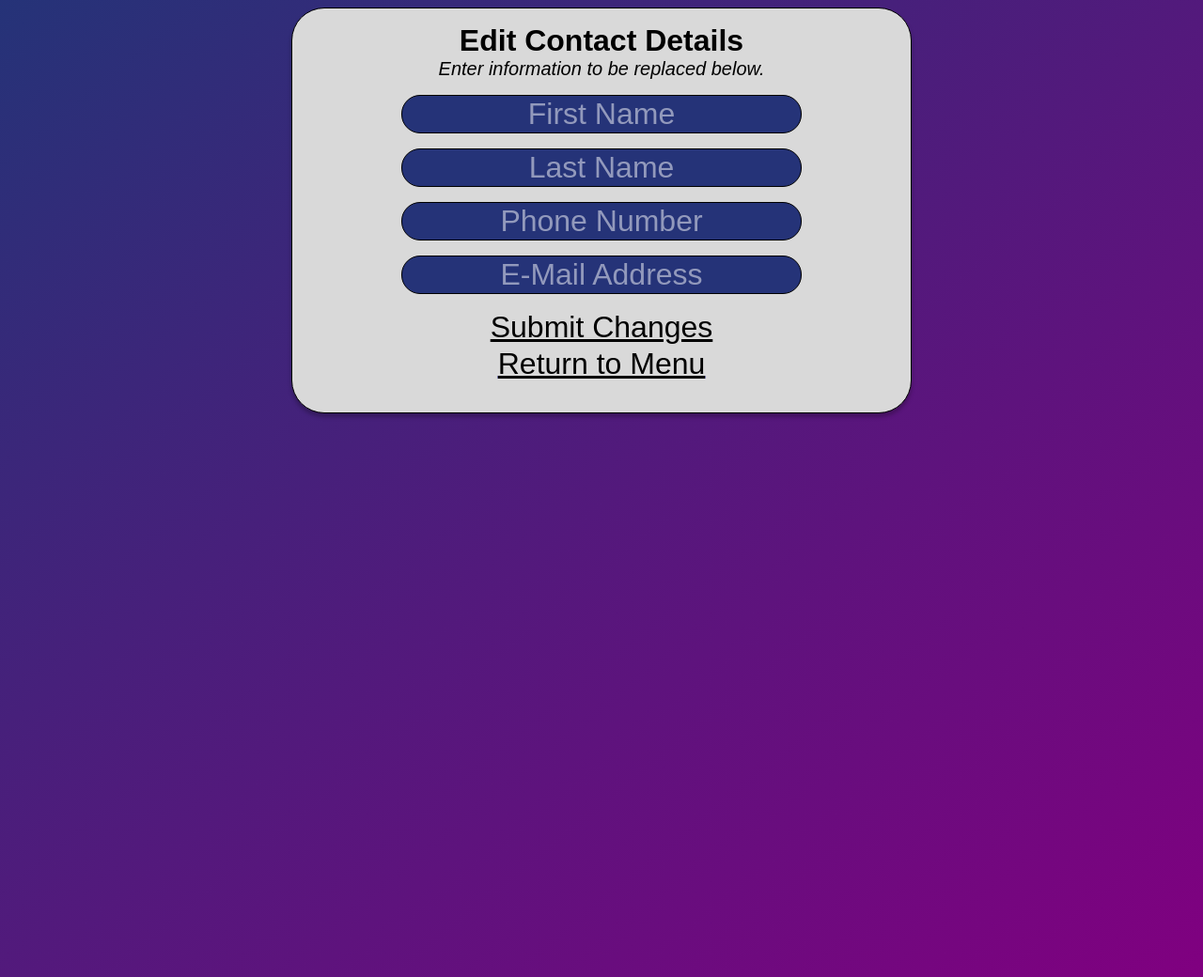
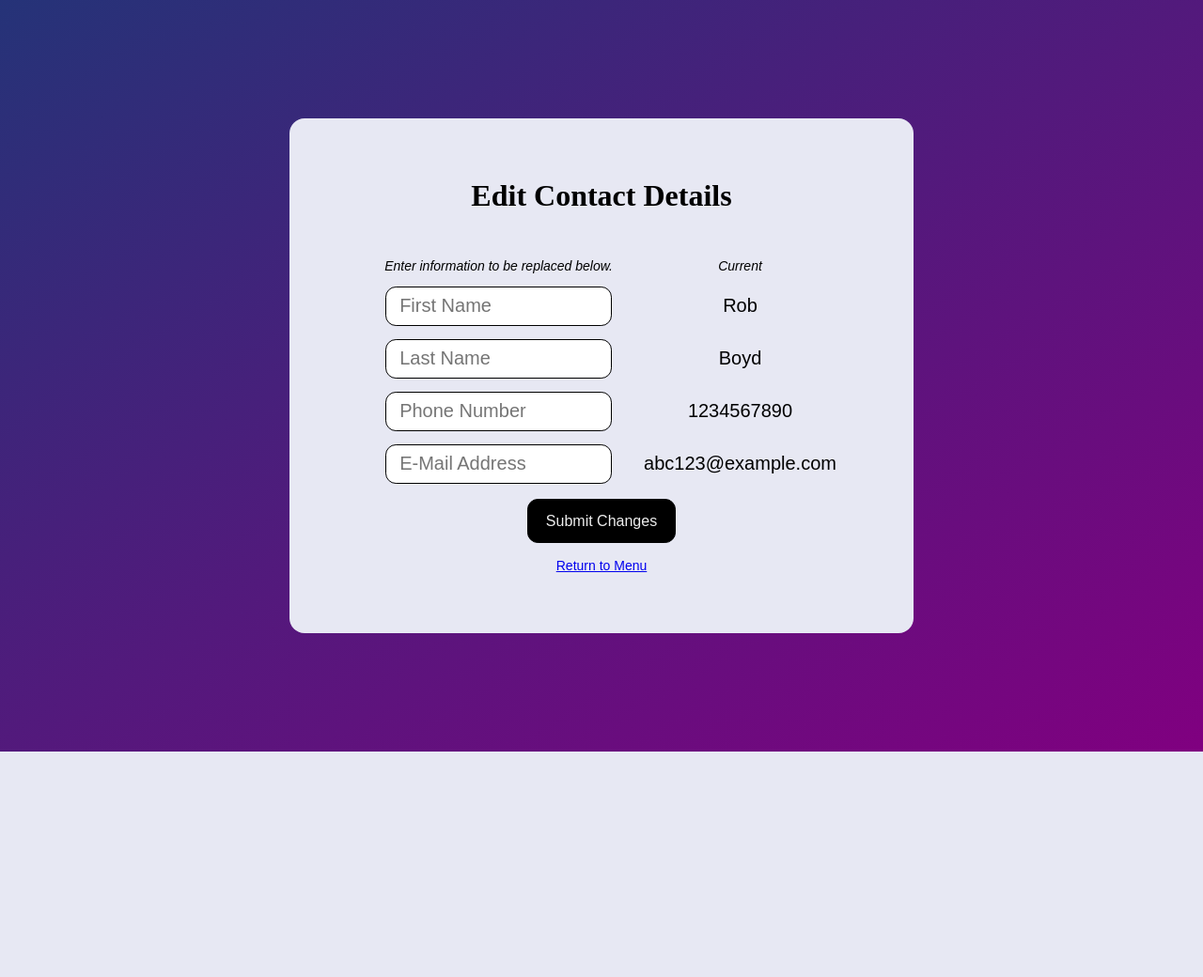
Before and after one commit to rob-3/cop4331-lamp-project, a PHP site: page /EditContact.html in a window 1280 px wide. Shown: the whole page at 94% size. After the commit the page ends 800 px from the top, so only its background shows below. Run offline with PHP 8.4, Linux system fonts and the light colour scheme.

Commit message:
Design EditContact page

```diff
--- a/EditContact.html
+++ b/EditContact.html
@@ -1,32 +1,30 @@
 <!DOCTYPE html>
-<html>
+<html lang="en">
 
 <head>
     <title>Edit Contact</title>
     <link href="https://fonts.googleapis.com/css?family=Inter&display=swap" rel="stylesheet" />
     <link rel="stylesheet" href="css/EditContact.css">
-    <script type="text/javascript" src="js/code.js"></script>
 </head>
 
 <body>
-    <div class="v2_32">
-        <div class="form_holder">
-            <br>
+    <div class="container">
+        <div class="squarebg">
             <h1>Edit Contact Details</h1>
-            <span class="Details"><em>Enter information to be replaced below.</em></span>
-            <br>
-            <input type="text" id="firstName" placeholder="First Name" required>
-            <br>
-            <input type="text" id="lastName" placeholder="Last Name" required>
-            <br>
-            <input type="text" id="phoneNumber" placeholder="Phone Number" required>
-            <br>
-            <input type="email" id="contactEmail" placeholder="E-Mail Address" required>
-            <br>
-            <button type="button" class="editContact" onclick="editContact()">Submit Changes</button>
-            <a href="LandingPage.html">
-                <button type="button" class="menuReturn">Return to Menu</button>
-            </a>
+                <div class="two-column-layout">
+                    <em id="leftHeader">Enter information to be replaced below.</em>
+                    <input class="inputbox" type="text" id="firstName" placeholder="First Name" required>
+                    <input class="inputbox" type="text" id="lastName" placeholder="Last Name" required>
+                    <input class="inputbox" type="text" id="phoneNumber" placeholder="Phone Number" required>
+                    <input class="inputbox" type="email" id="contactEmail" placeholder="E-Mail Address" required>
+                    <em id="rightHeader">Current</em>
+                    <div class="current" id="currentFirstname">Rob</div>
+                    <div class="current" id="currentLastname">Boyd</div>
+                    <div class="current" id="currentPhone">1234567890</div>
+                    <div class="current" id="currentEmail">abc123@example.com</div>
+                </div>
+                <button type="button" class="submitChanges" onclick="console.log('hi')">Submit Changes</button>
+                <a class="editContact" href="LandingPage.html">Return to Menu</a>
         </div>
     </div>
 </body>
--- a/css/EditContact.css
+++ b/css/EditContact.css
@@ -1,134 +1,158 @@
-body {
-    font-size: 14px;
-    background-image: linear-gradient(to bottom right, rgb(37,51,120), purple);
+* {
+  padding: 0;
+  margin: 0;
 }
 
-.v2_32 {
-    margin: auto;
-    display: block;
+html {
   width: 100%;
-    height: 1024px;
-    background: transparent;
-    position: relative;
-    overflow: hidden;
-}
-
-.form_holder {
-    width: 658px;
-    height: 430px;
-    background: rgba(217, 217, 217, 1);
-    position: relative;
-    margin: auto;
-    display: block;
-    border: 1px solid rgba(0, 0, 0, 1);
-    border-radius: 35px;
-    box-shadow: 0px 4px 4px rgba(0, 0, 0, 0.25);
-    overflow: hidden;
+  height: 100%;
+  font-family: Ubuntu, sans-serif;
 }
 
 h1 {
-    margin: auto;
-    display: block;
-    width: 407px;
-    color: rgba(0, 0, 0, 1);
-    position: relative;
-    font-family: Ubuntu, sans-serif;
+    font-size: 32px;
+    font-family: Ubuntu;
     font-weight: Regular;
-    font-size: 32px;
-    text-align: center;
+    margin-bottom: 1rem;
 }
 
-.Details {
-    margin: auto;
-    display: block;
-    width: 407px;
-    color: rgba(0, 0, 0, 1);
-    position: relative;
-    font-family: Ubuntu, sans-serif;
-    font-weight: Regular;
-    font-size: 20px;
-    text-align: center;
-    text-decoration: italic;
+
+body {
+  width: 100%;
+  height: 100%;
+  font-size: 14px;
+  background-image: linear-gradient(to bottom right, rgb(37, 51, 120), purple);
 }
 
-.Details {
-    margin: auto;
-    display: block;
-    width: 407px;
-    color: rgba(0, 0, 0, 1);
-    position: relative;
-    font-family: Ubuntu, sans-serif;
-    font-weight: Regular;
-    font-size: 20px;
-    text-align: center;
+.container {
+  width: 100%;
+  height: 100%;
+  display: grid;
+  place-items: center;
 }
 
-::placeholder {
-    font-size: 32px;
-    font-family: Ubuntu, sans-serif;
-    text-align: center;
-    color: white;
-    opacity: 0.5;
+.squarebg {
+  width: min(95%, 600px);
+  padding: 4rem 2rem;
+  background: rgb(231, 232, 243);
+  display: flex;
+  flex-direction: column;
+  justify-content: center;
+  align-items: center;
+  gap: 1rem;
+  border-radius: 1rem;
 }
 
-input[type=text] {
-    border: 1px solid black;
-    margin: auto;
-    display: block;
+h1 {
   font-size: 32px;
-    font-family: Ubuntu, sans-serif;
-    text-align: center;
-    color: white;
-    background: rgba(37,51,120);
-    position: relative;
-    border-radius: 20px;
-    overflow: hidden;
+  font-family: Ubuntu;
+  font-weight: Regular;
+  margin-bottom: 2rem;
 }
 
-input[type=email] {
+.submitChanges {
+  border: none;
+  background: black;
+  border-radius: 0.7rem;
+  padding: 0.85rem 1.2rem;
+  font-size: 16px;
+  font-weight: Regular;
+  color: #eeeeee;
   border: 1px solid black;
-    margin: auto;
-    display: block;
-    font-size: 32px;
-    font-family: Ubuntu, sans-serif;
-    text-align: center;
-    color: white;
-    background: rgba(37,51,120);
-    position: relative;
-    border-radius: 20px;
-    overflow: hidden;
+  transition: all;
+  transition-timing-function: cubic-bezier(0.445, 0.05, 0.55, 0.95);
+  transition-duration: .15s;
 }
 
-.editContact {
-    margin: auto;
-    display: block;
-    text-decoration: underline;
-    border: none;
+.submitChanges:hover {
   background: transparent;
-    position: relative;
-    font-size: 32px;
-    font-family: Ubuntu, sans-serif;
-    font-weight: Regular;
-   /* display: inline;*/
+  color: black;
+  cursor: pointer;
 }
 
-  .editContact:hover {
-    background: grey;
+#loginPassword {
+  margin-bottom: 2rem;
 }
 
-  .menuReturn {
-    margin: auto;
-    display: block;
-    text-decoration: underline;
-    border: none;
-    background: transparent;
-    position: relative;
-    font-size: 32px;
-    font-family: Ubuntu, sans-serif;
-    font-weight: Regular;
-    /*display: inline;  */
+.buttons {
+  display: flex;
+  gap: 1rem;
 }
 
-  .menuReturn:hover {
-    background: grey;
+.two-column-layout {
+  display: grid;
+  place-items: center;
+  gap: 1em;
+  grid-template-areas:
+    "a f"
+    "b g"
+    "c h"
+    "d i"
+    "e j";
 }
+
+.inputbox {
+  border: 0.5px solid black;
+  width: 80%;
+  height: 2em;
+  background-color: white;
+  text-align: center;
+  border-radius: 0.7rem;
+  font-size: 20px;
+  color: black;
+  text-align: left;
+  padding-left: 0.7em;
+}
+
+#leftHeader {
+  grid-area: a;
+}
+
+#firstName {
+  grid-area: b;
+}
+
+#lastName {
+  grid-area: c;
+}
+
+#phoneNumber {
+  grid-area: d;
+}
+
+#contactEmail {
+  grid-area: e;
+}
+
+#rightHeader {
+  grid-area: f;
+}
+
+#currentFirstname {
+  grid-area: g;
+}
+
+#currentLastname {
+  grid-area: h;
+}
+
+#currentPhone {
+  grid-area: i;
+}
+
+#currentEmail {
+  grid-area: j;
+}
+
+.current {
+  font-size: 20px;
+}
+
+/*
+.left, .right {
+  display: flex;
+  gap: 1rem;
+  flex-direction: column;
+  align-items: center;
+}
+*/
--- a/css/login.css
+++ b/css/login.css
@@ -72,6 +72,7 @@ input {
 .button:hover {
   background: transparent;
   color: black;
+  cursor: pointer;
 }
 
 #loginPassword {
```
Lines whose indentation alone changed are shown as unchanged.
